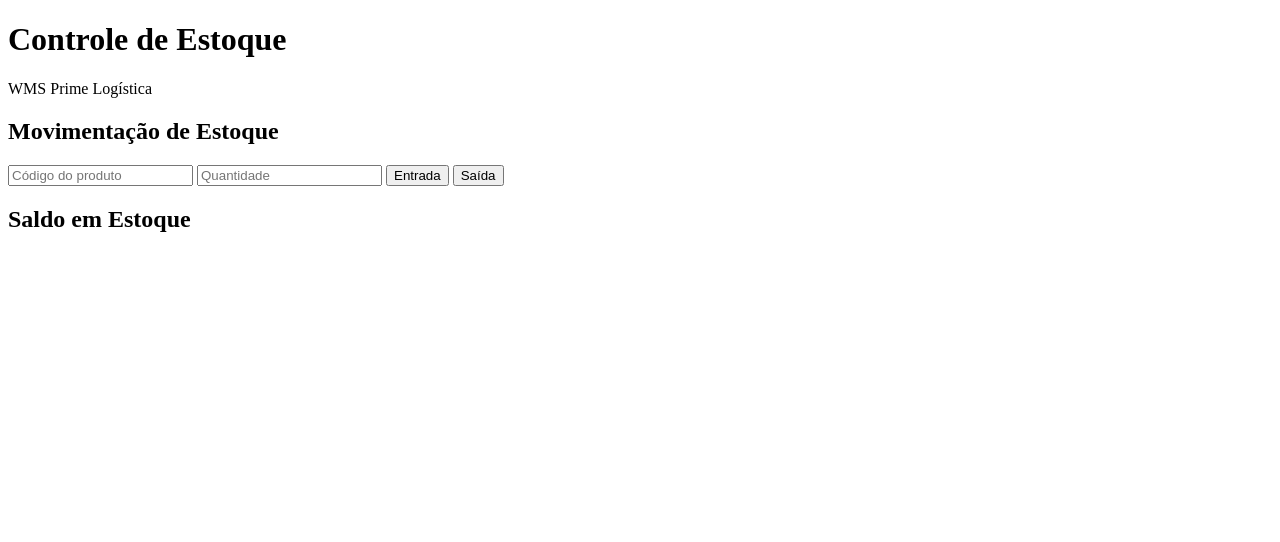
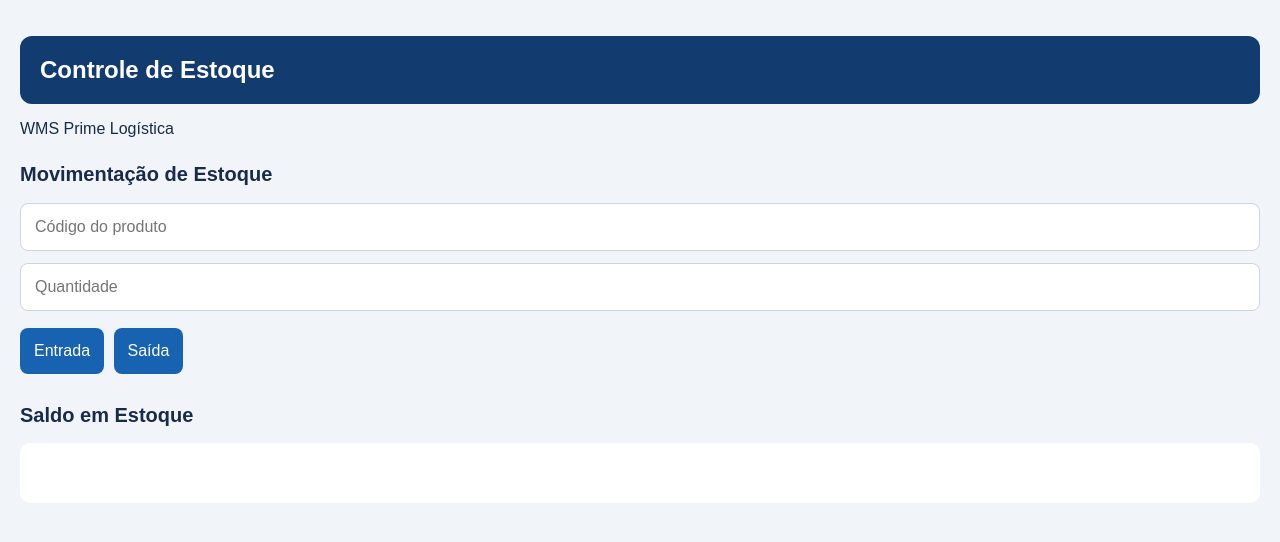
Before and after one commit to vitorinoleovieira-cpu/PRIME-LOG-STICA-SISTEMA-, a plain HTML site: page estoques.html in a window 1280 px wide. Drawn offline with Linux system fonts and the light colour scheme.

Commit message:
Cadastro de estoque

```diff
--- a/estoques.html
+++ b/estoques.html
@@ -2,7 +2,16 @@
 <html lang="pt-BR">
 <head>
 <meta charset="UTF-8">
+<meta name="viewport" content="width=device-width, initial-scale=1.0">
 <title>Estoque - WMS Prime Logística</title>
+<style>*{box-sizing:border-box}
+body{font-family:Arial,sans-serif;background:#f1f5f9;color:#172b4d;margin:0;padding:20px}
+h1{background:#123b70;color:white;padding:20px;border-radius:12px;font-size:24px}
+h2{font-size:20px;margin-top:25px}
+input{display:block;width:100%;padding:14px;margin:12px 0;border:1px solid #cbd5e1;border-radius:8px;font-size:16px}
+button{background:#1763b1;color:white;border:0;border-radius:8px;padding:14px;margin:5px 5px 5px 0;font-size:16px}
+#resultado{background:white;padding:16px;border-radius:10px;min-height:60px}
+</style>
 </head>
 <body>
 <h1>Controle de Estoque</h1>
```
